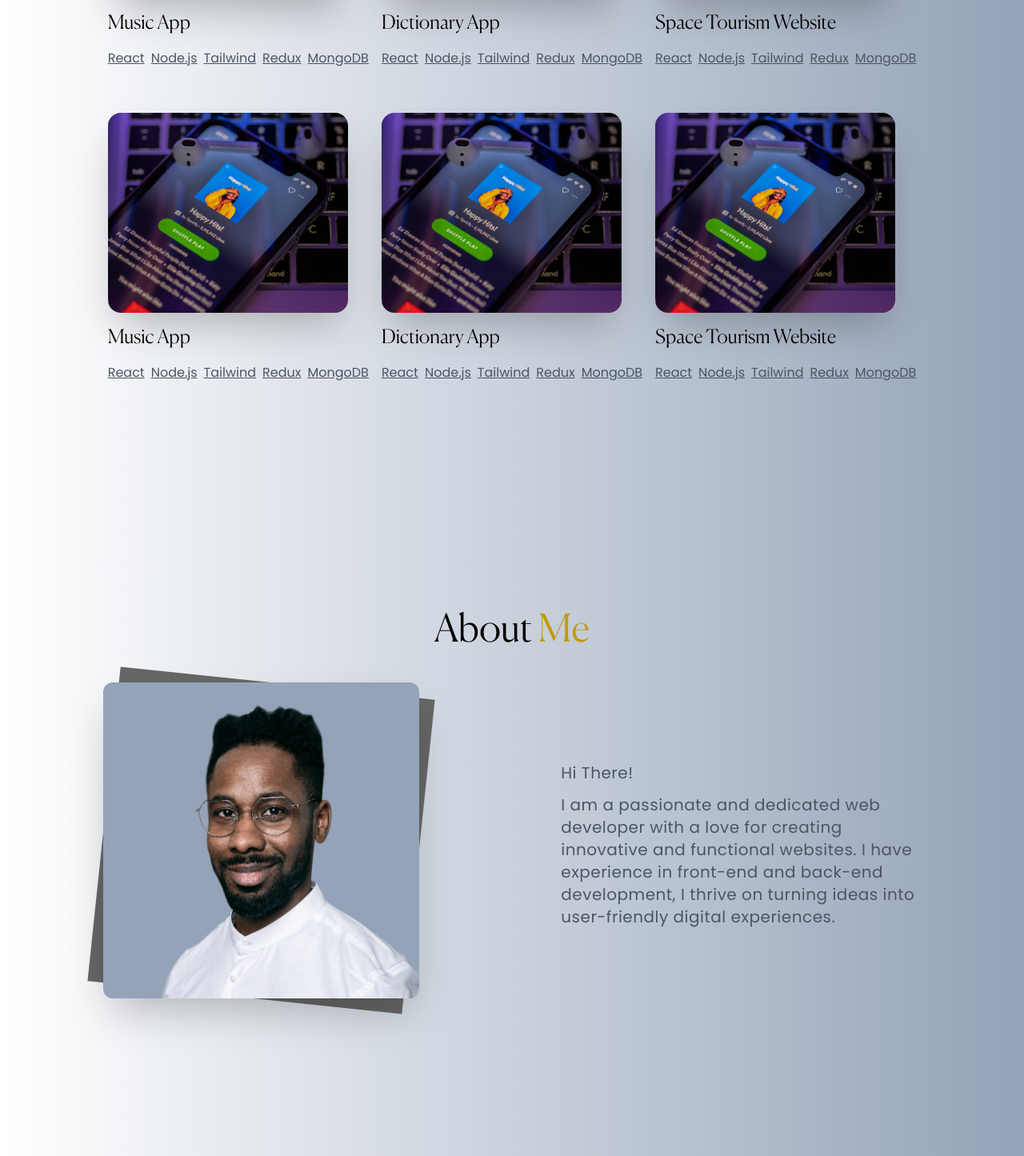
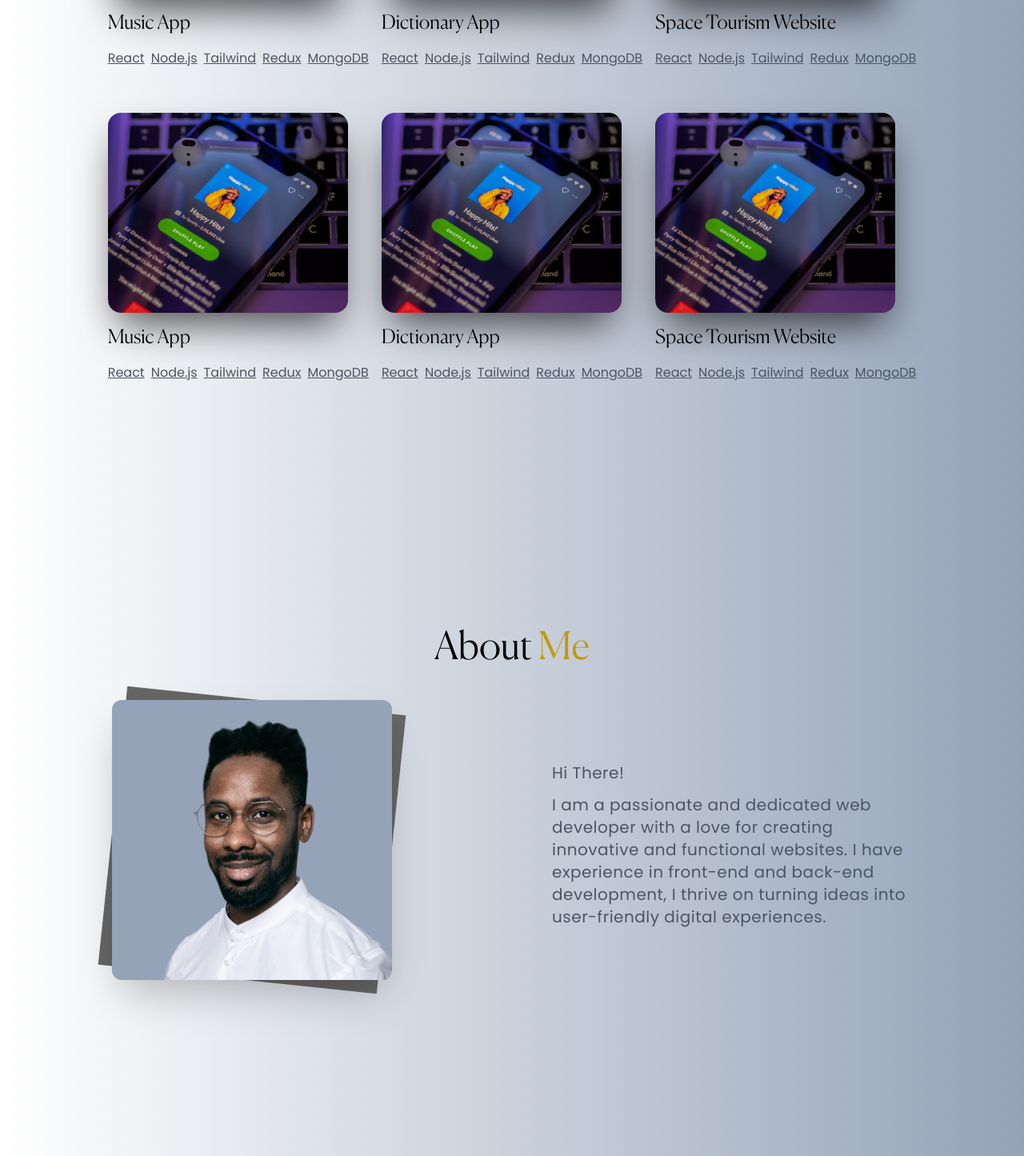
Before and after one commit to Osmel00/Portfolio, a Next.js app: page / in a window 1280 px wide. Shown: the part 1074-2519 px from the top of the page at 80% size. Built offline with nearby package versions, Linux system fonts and the light colour scheme.

Commit message:
fix error animation

```diff
--- a/src/app/components/AboutMe.tsx
+++ b/src/app/components/AboutMe.tsx
@@ -6,11 +6,11 @@ const AboutMe: FC = () => {
   const fadeLeft = {
     initial: {
       opacity: 0,
-      x: 100,
+      y: 100,
     },
     animate: {
       opacity: 1,
-      x: 0,
+      y: 0,
       transition: { duration: 1 },
     },
   };
@@ -26,10 +26,10 @@ const AboutMe: FC = () => {
         About <span className="text-acentColor">Me</span>
       </h2>
       <div className="xl:flex xl:items-center   ">
-      <div className="relative h-[295px]  after:content-[''] after:absolute after:left-0 after:top-0 after:rotate-6 after:bg-[#666] after:w-full after:h-full sm:h-[395px] sm:w-[395px] sm:mx-auto">
+      <div className="relative h-[250px] w-[250px] mx-auto after:content-[''] after:absolute after:left-0 after:top-0 after:rotate-6 after:bg-[#666] after:w-full after:h-full sm:h-[350px] sm:w-[350px] sm:mx-auto">
         <Image
-          width={408}
-          height={408}
+          width={390}
+          height={390}
           src={"/originCv.png"}
           alt="img about me"
           className="h-full w-full object-cover object-top rounded-xl relative z-[5] bg-slate-400 shadow-2xl  "
--- a/src/app/components/Projects.tsx
+++ b/src/app/components/Projects.tsx
@@ -34,7 +34,7 @@ const Project = ({ title, tags, imageUrl }: ProjectProps) => {
           quality={95}
           width={310}
           height={208}
-          className="h-[208px] object-top object-cover rounded-2xl overflow-hidden shadow-2xl sm:h-[300px] sm:w-[396px] sm:object-left-top xl:h-[250px] xl:w-[300px]"
+          className="h-[208px]  object-cover rounded-2xl overflow-hidden shadow-2xl  xl:shadow-black/70 sm:h-[300px] sm:w-[396px] sm:object-left-top xl:h-[250px] xl:w-[300px]"
         />
 
       <h3 className="font-fontCanela text-2xl justify-start leading-relaxed">{title}</h3>
--- a/src/app/page.tsx
+++ b/src/app/page.tsx
@@ -25,7 +25,7 @@ export default function Home() {
         <Hero isTopOfPage={isTopOfPage} />
         <Profile />
       </section>
-      <main className="main px-10 pb-20 space-y-20 ">
+      <main className="main px-10  pb-20 space-y-20 ">
 
         <Projects />
         <AboutMe />
```
